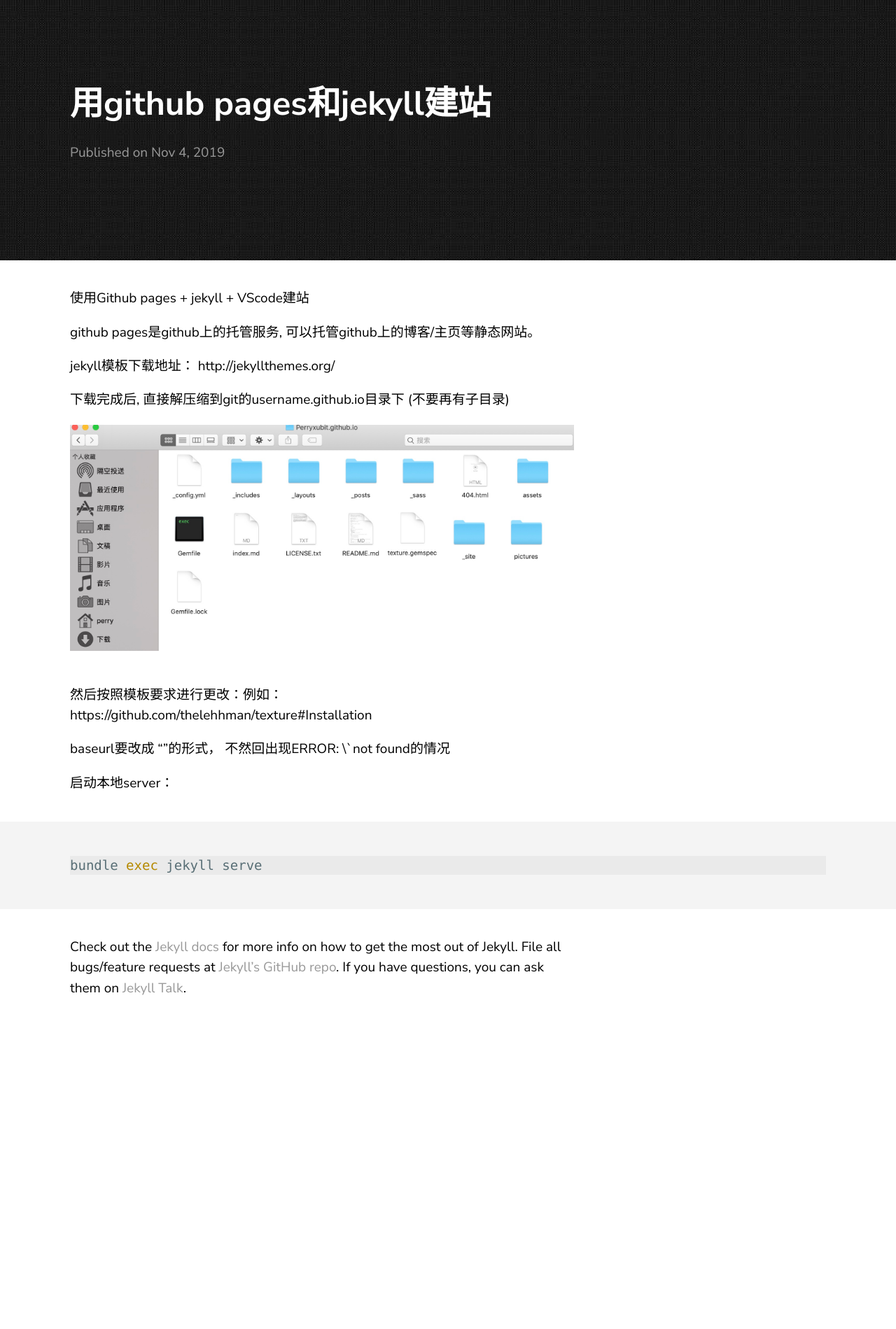
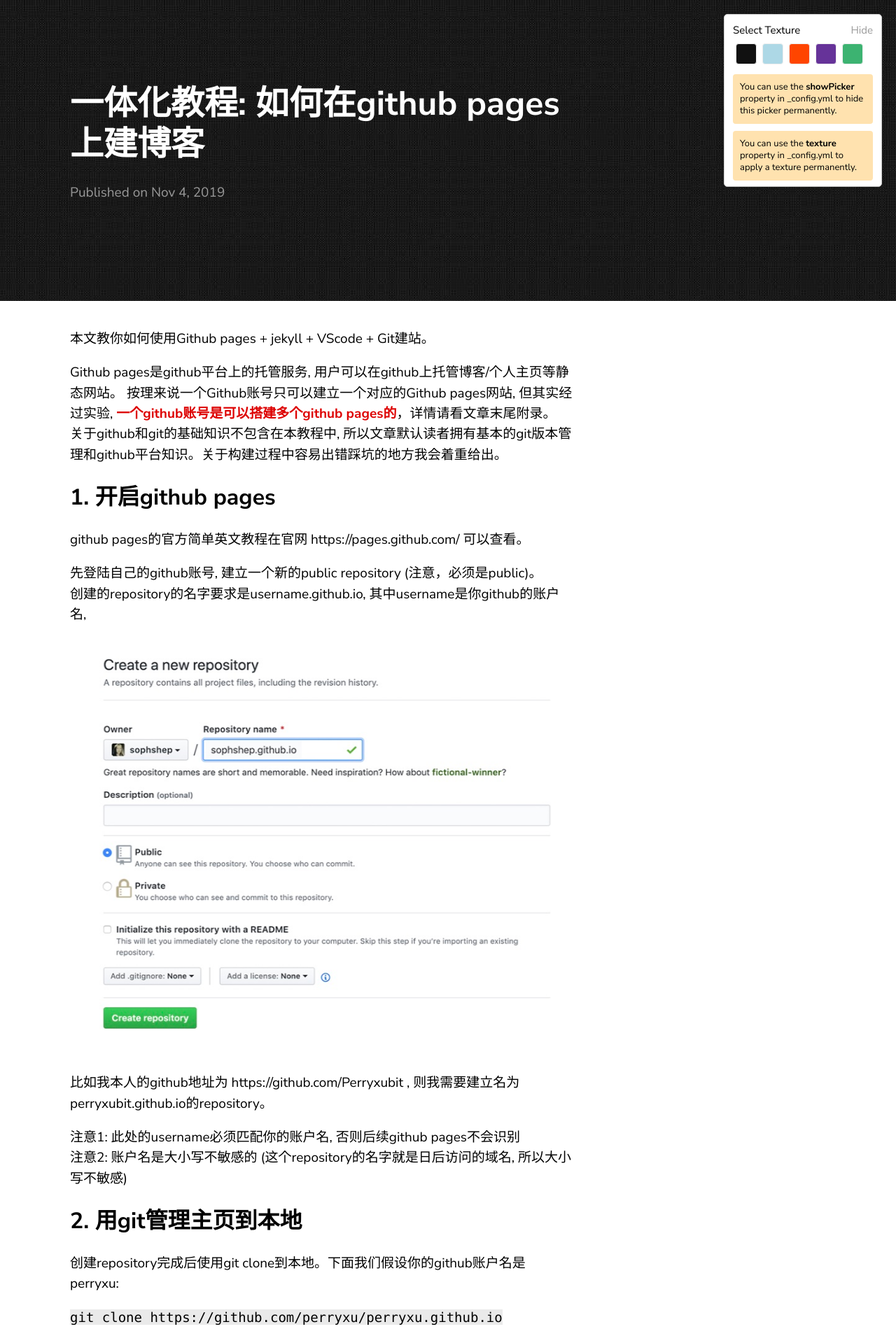
Before and after one commit to Perryxubit/Perryxubit.github.io, a Jekyll site: the page built from _posts/2019-11-01-Build-blog-using-Github-pages.markdown, in a window 1280 px wide. Shown: the top 1899 px of the page at 70% size. Built offline with Jekyll 4.4.1, drawn with Linux system fonts in a browser that asks for light colours; before the commit the page ends 1446 px from its top, so only the background shows below that; some of the changed text lies outside the part shown.

Commit message:
edit first blog

````diff
--- a/_config.yml
+++ b/_config.yml
@@ -20,7 +20,7 @@ texture:
   date_format: "%b %-d, %Y"
   style: black
   showNav: false
-  showPicker: false
+  showPicker: true
 
   # generate social links in footer
   social_links:
--- a/_posts/2019-11-01-Build-blog-using-Github-pages.markdown
+++ b/_posts/2019-11-01-Build-blog-using-Github-pages.markdown
@@ -1,35 +1,116 @@
 ---
 layout: post
-title:  "用github pages和jekyll建站"
+title:  "一体化教程: 如何在github pages上建博客"
 date:   2019-11-04 11:01:36 +0530
 ---
-使用Github pages + jekyll + VScode建站
+本文教你如何使用Github pages + jekyll + VScode + Git建站。
 
-github pages是github上的托管服务, 可以托管github上的博客/主页等静态网站。
+Github pages是github平台上的托管服务, 用户可以在github上托管博客/个人主页等静态网站。
+按理来说一个Github账号只可以建立一个对应的Github pages网站, 但其实经过实验, <font color="#dd0000"><b>一个github账号是可以搭建多个github pages的</b></font>，详情请看文章末尾附录。
+关于github和git的基础知识不包含在本教程中, 所以文章默认读者拥有基本的git版本管理和github平台知识。关于构建过程中容易出错踩坑的地方我会着重给出。
+
+## 1. 开启github pages
+github pages的官方简单英文教程在官网 https://pages.github.com/ 可以查看。
+
+先登陆自己的github账号, 建立一个新的public repository (注意，必须是public)。
+创建的repository的名字要求是username.github.io, 其中username是你github的账户名,
+
+![github_account-w60](/pictures/blog1/pic1.jpg)
+
+比如我本人的github地址为 https://github.com/Perryxubit , 则我需要建立名为
+perryxubit.github.io的repository。
+
+注意1: 此处的username必须匹配你的账户名, 否则后续github pages不会识别
+注意2: 账户名是大小写不敏感的 (这个repository的名字就是日后访问的域名, 所以大小写不敏感)
+
+## 2. 用git管理主页到本地
+创建repository完成后使用git clone到本地。下面我们假设你的github账户名是perryxu:
+```git
+git clone https://github.com/perryxu/perryxu.github.io
+cd perryxu.github.io
+```
+之后在文件夹内创建index.html, 为了测试, 我们在index.html填写简单显示内容, 提交到github上。
+```git
+git add .
+git commit -m "initial check in"
+git push -u origin master
+```
+在初次push到github上后， 需要等待一段时间 (几分钟到半小时不等), 然后在浏览器打开你的主页
+https://perryxu.github.io/
+
+此时你应该可以看到你提交的index.html里的内容了。
+一个简单的github page搭建完毕。
+
+## 3. 安装ruby/jekyll并搭建网站
+虽然我们的网站搭建好了, 但是一个index.html实在简陋。如果你是优秀的前段开发工程师, 那你完全可以自己从0做一个想要的主页。如果你没有前段经验, 或者像我一样很懒, 那就和我一起用jekyll工具快速建个站吧。
+
+Jekyll是github pages官方推荐的工具, 可以用来快速搭建一个静态网站。 <b>简单来说jekyll就是基于Ruby的静态站点生成器。</b>
+官方英文文档：https://help.github.com/en/github/working-with-github-pages/setting-up-a-github-pages-site-with-jekyll
+
+既然基于Ruby, 那我们就要先安装ruby环境。
+注意: 最新jekyll貌似需要Ruby 2.4.0以上的支持。
+因为笔者用Mac自带Ruby, 本以为不用安装， 结果发现版本太久导致jekyll安装失败。
+
+重新安装ruby:
+```bash
+brew install ruby
+export PATH=/usr/local/opt/ruby/bin:$PATH
+ruby -v
+```
+确认版本正确后，安装jekyll和bundler. (bundler是Ruby中管理gem的工具, 而gem是Ruby中封装的代码包/库)
+```bash
+sudo gem install jekyll bundler
+```
+安装完成之后就可以在perryxu.github.io目录下运行jekyll建新的网站了：
+```bash
+jekyll new blog
+```
+等待片刻，我们的一个空的博客网站就在blog目录下生成了, 我们可以使用bundle来启动服务:
+```bash
+cd blog
+bundle exec jekyll serve
+```
+注意: 服务启动默认端口为4000, 如果被占用请杀掉占用端口的程序或者修改端口
+确保程序启动后，访问 http://localhost:4000 查看你的第一个博客吧!
+
+## 4. 下载使用更优秀的jekyll模板
+使用jekyll new生成的博客不够炫酷，我们可以下载更多其他人写好的jekyll超炫酷模板。
+Jekyll模板下载地址：http://jekyllthemes.org/
 
 
-jekyll模板下载地址：
-http://jekyllthemes.org/
+下载完成后, 直接解压缩到git的perryxu.github.io目录下。
+注意: 直接解压所有文件到perryxu.github.io下, 不要再有子目录。
+
+![directory](/pictures/blog1/pic3.jpg)
 
 
-下载完成后, 直接解压缩到git的username.github.io目录下 (不要再有子目录)
-![directory](/pictures/20191101/pic1.jpg)
-
-然后按照模板要求进行更改：例如：
+之后按照每个模板的要求进行更改：例如：
 https://github.com/thelehhman/texture#Installation
 
+注意: 主要修改的是_config.yml文件, 因为我们文件都放在根目录下, 所以_config.yml文件里baseurl要改成“”， 不然会出现ERROR: \\`not found的情况
 
-baseurl要改成 “”的形式， 不然回出现ERROR: \\`not found的情况
+修改完成后我们就可以build网站了，在根目录直接跑
+```bash
+bundle
+```
+然后等待构建即可。
+<b>后续所有建立的新的markdown博客要建在_posts下。</b>
 
-启动本地server：
+等博客修改完毕后, 再次启动本地server：
 ```bash
 bundle exec jekyll serve
 ```
+查看 http://localhost:4000 的效果满意后用git 提交, push到github中即可生效。
 
+关于jekyll build出的静态站点结构会后续更新。
 
+## 5. 使用VSCode编辑Markdown博客
+编辑markdown工具很多，笔者最喜欢的就是轻量级的全栈编辑器-VS code.
+使用VSCode的时候需要装一个Markdown All in One的插件, 就可以实时编辑/预览markdown文件了.
+![vscode](/pictures/blog1/pic2.jpg)
 
-Check out the [Jekyll docs][jekyll-docs] for more info on how to get the most out of Jekyll. File all bugs/feature requests at [Jekyll’s GitHub repo][jekyll-gh]. If you have questions, you can ask them on [Jekyll Talk][jekyll-talk].
+md编辑效果：
+![vscode_demo](/pictures/blog1/pic4.jpg)
 
-[jekyll-docs]: https://jekyllrb.com/docs/home
-[jekyll-gh]:   https://github.com/jekyll/jekyll
-[jekyll-talk]: https://talk.jekyllrb.com/
+## 6. 附录
+### 同一个github创建多个github pages
````
Also changed, not shown: pictures/blog1/pic1.jpg (added), pictures/blog1/pic2.jpg (added), pictures/blog1/pic3.jpg (renamed from pictures/20191101/pic1.jpg), pictures/blog1/pic4.jpg (added), 15 other files.
